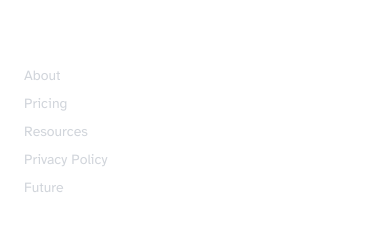
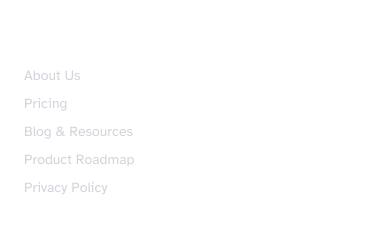
Before and after one commit to nandangrover/greendetective-frontend, a Next.js app: page / in a window 390 px wide. Shown: the part 1796-2044 px from the top of the page. Built offline with nearby package versions, Linux system fonts and the light colour scheme; no server answers.

Commit message:
mobile bug fixes

```diff
--- a/app/future/page.tsx
+++ b/app/roadmap/page.tsx
@@ -23,8 +23,8 @@ export default function Future() {
       <div className="space-y-8">
         {/* Timeline Section */}
         <div className="relative">
-          {/* Timeline Line */}
-          <div className="absolute left-4 md:left-1/2 h-full w-0.5 bg-border" />
+          {/* Timeline Line - adjusted for mobile */}
+          <div className="absolute left-4 md:left-1/2 h-full w-0.5 bg-border transform md:-translate-x-1/2" />
 
           {/* Timeline Items */}
           <div className="space-y-16">
@@ -267,19 +267,22 @@ function RoadmapSection({ date, items }: {
   return (
     <div className="relative">
       {/* Date Marker */}
-      <div className="absolute left-1/2 -translate-x-1/2 -translate-y-1/2 bg-background px-3 py-1 rounded-full border text-sm font-medium">
+      <div className="absolute left-0 md:left-1/2 -translate-y-1/2 md:-translate-x-1/2 bg-background px-3 py-1 rounded-full border text-sm font-medium ml-16 md:ml-0">
         {date}
       </div>
 
       {/* Items */}
-      <div className="pt-8 space-y-4">
+      <div className="pt-8 space-y-4 relative">
         {items.map((item, i) => (
-          <div key={i} className="grid grid-cols-1 md:grid-cols-[1fr_auto_1fr] gap-4">
-            {/* Left Spacer */}
+          <div key={i} className="grid grid-cols-[auto_1fr] md:grid-cols-[1fr_auto_1fr] gap-4 relative">
+            {/* Timeline dot for mobile */}
+            <div className="absolute left-[15px] top-1/2 w-3 h-3 bg-primary rounded-full md:hidden" />
+
+            {/* Left column - visible only on desktop */}
             <div className="hidden md:block" />
 
-            {/* Item Card */}
-            <Card className="bg-background/30 backdrop-blur-sm hover:shadow-lg transition-shadow">
+            {/* Item Card - adjusted for mobile */}
+            <Card className="bg-background/30 backdrop-blur-sm hover:shadow-lg transition-shadow ml-8 md:ml-0">
               <CardHeader className="flex flex-row items-start space-x-4">
                 <div className="p-2 bg-primary/10 rounded-lg text-primary">
                   {item.icon}
@@ -296,7 +299,7 @@ function RoadmapSection({ date, items }: {
               </CardContent>
             </Card>
 
-            {/* Right Spacer */}
+            {/* Right column - visible only on desktop */}
             <div className="hidden md:block" />
           </div>
         ))}
--- a/app/sitemap.ts
+++ b/app/sitemap.ts
@@ -47,7 +47,7 @@ export default async function sitemap(): Promise<MetadataRoute.Sitemap> {
       priority: 0.7,
     },
     {
-      url: `${baseUrl}/future`,
+      url: `${baseUrl}/roadmap`,
       lastModified: new Date(),
       changeFrequency: 'monthly',
       priority: 0.7,
--- a/components/Footer.tsx
+++ b/components/Footer.tsx
@@ -51,11 +51,11 @@ export function Footer({ minimal = false }: FooterProps) {
           <div>
             <h4 className="font-medium mb-3">Platform</h4>
             <div className="space-y-2">
-              <Link href="/about" className="block text-gray-300 hover:text-white text-sm">About</Link>
+              <Link href="/about" className="block text-gray-300 hover:text-white text-sm">About Us</Link>
               <Link href="/pricing" className="block text-gray-300 hover:text-white text-sm">Pricing</Link>
-              <Link href="/resources" className="block text-gray-300 hover:text-white text-sm">Resources</Link>
+              <Link href="/resources" className="block text-gray-300 hover:text-white text-sm">Blog & Resources</Link>
+              <Link href="/roadmap" className="block text-gray-300 hover:text-white text-sm">Product Roadmap</Link>
               <Link href="/policies" className="block text-gray-300 hover:text-white text-sm">Privacy Policy</Link>
-              <Link href="/future" className="block text-gray-300 hover:text-white text-sm">Future</Link>
             </div>
           </div>
 
--- a/components/Navigation.tsx
+++ b/components/Navigation.tsx
@@ -40,6 +40,11 @@ export function Navigation() {
               <DropdownMenuItem asChild>
                 <Link href="/resources" className="w-full cursor-pointer">
                   Blog & Resources
+                </Link>
+              </DropdownMenuItem>
+              <DropdownMenuItem asChild>
+                <Link href="/roadmap" className="w-full cursor-pointer">
+                  Product Roadmap
                 </Link>
               </DropdownMenuItem>
               <DropdownMenuItem asChild>
```
